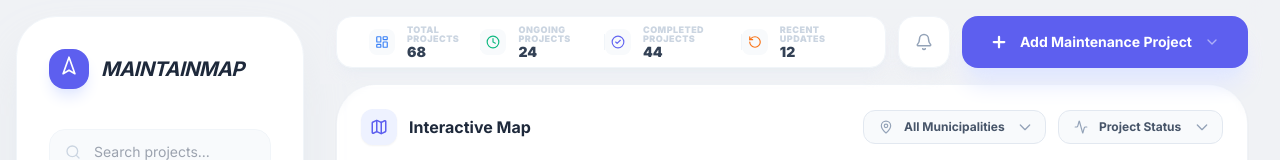
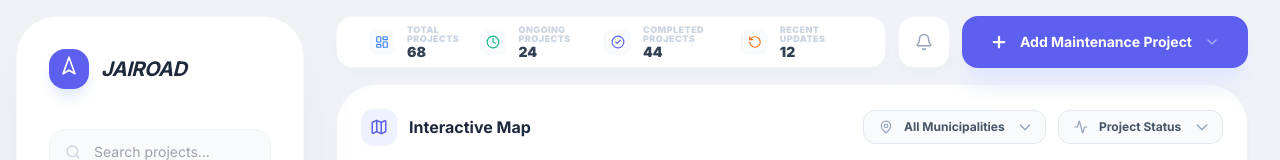
Before and after one commit to Rie-spec/Road, a plain HTML site: page index.html in a window 1280 px wide. Shown: the top 160 px of the page. Drawn offline with nearby package versions, Linux system fonts and the light colour scheme.

Commit message:
Update index.html

```diff
--- a/index.html
+++ b/index.html
@@ -49,7 +49,7 @@
                 <div class="bg-[#5D5FEF] p-2.5 rounded-2xl shadow-lg shadow-indigo-100 flex items-center justify-center text-white">
                     <i data-lucide="navigation" class="w-5 h-5 transform -rotate-45"></i>
                 </div>
-                <h1 class="text-xl font-bold tracking-tight text-slate-800 italic uppercase leading-none">MaintainMap</h1>
+                <h1 class="text-xl font-bold tracking-tight text-slate-800 italic uppercase leading-none">JaiRoad</h1>
             </div>
 
             <div class="relative mb-8">
```
